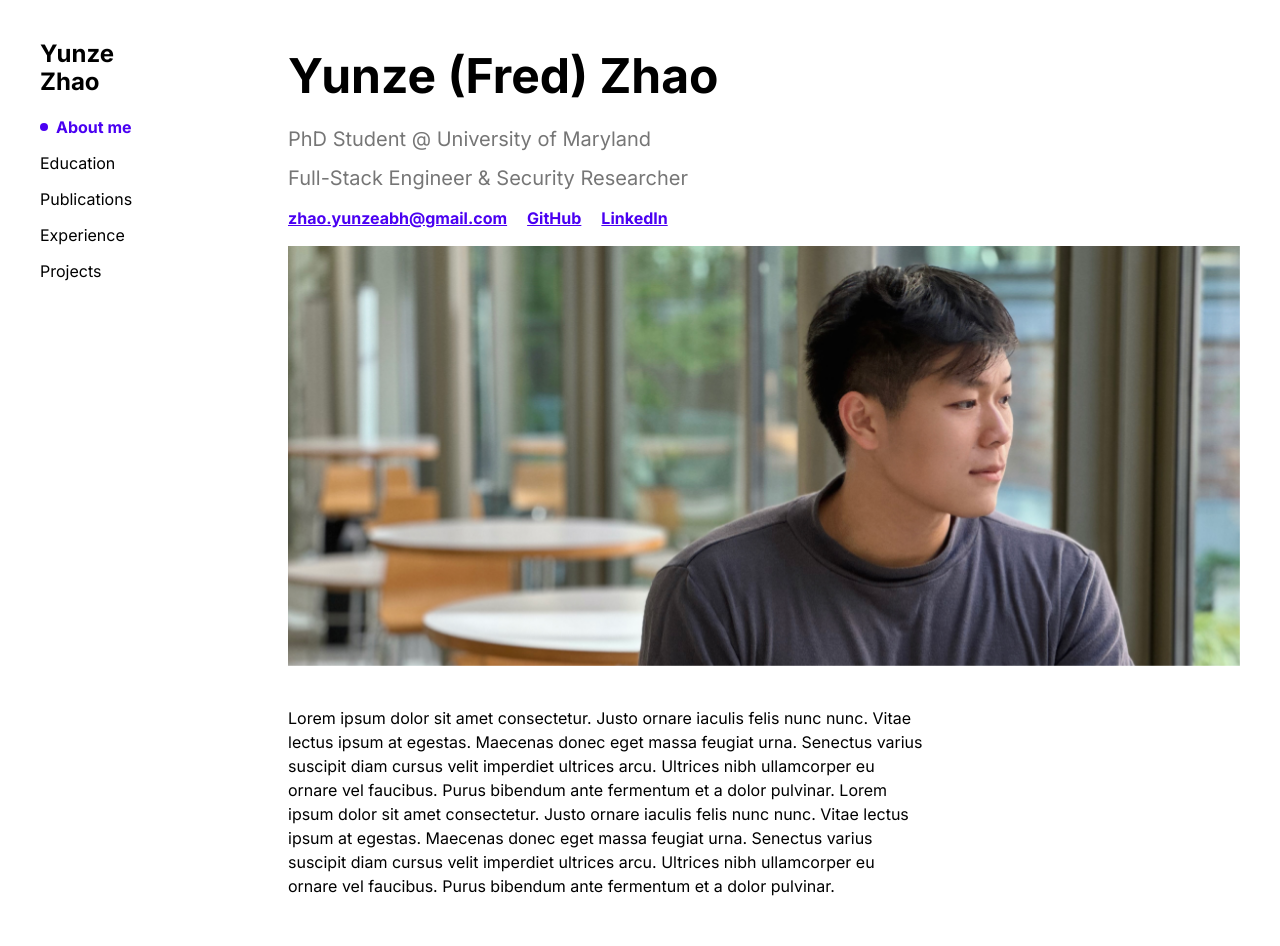
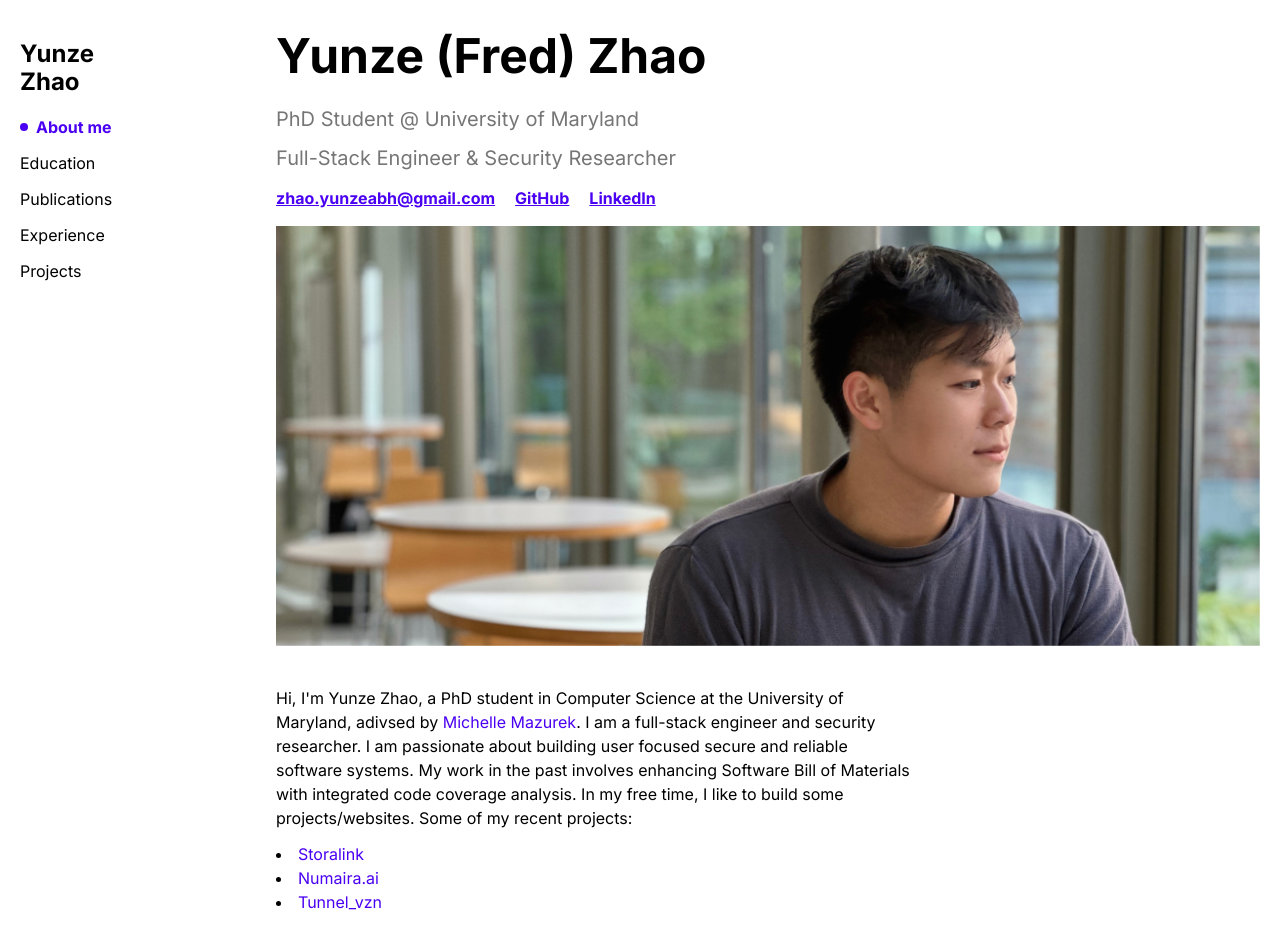
Before and after one commit to Yunzez/portfolio, a Next.js app in the folder portfolio/: page / in a window 1280 px wide. Shown: the top 946 px of the page. Built offline with nearby package versions, Linux system fonts and the light colour scheme.

Commit message:
Update page.tsx

```diff
--- a/portfolio/app/page.tsx
+++ b/portfolio/app/page.tsx
@@ -25,10 +25,10 @@ const NavMenu = () => {
   const [isOpen, setIsOpen] = useState(false);
 
   return (
-    <div className="w-full relative md:hidden sticky top-0 left-0 h-20 z-50">
+    <div className="w-full relative md:hidden sticky top-0 left-0 h-auto md:h-20 z-50">
       {/* Top Bar with Menu Icon */}
       <div
-        className="flex justify-end p-5 bg-white"
+        className="w-full flex justify-end p-3 md:p-5 bg-white"
         onClick={() => setIsOpen(!isOpen)}
       >
         <div className="cursor-pointer transition-transform">
@@ -130,8 +130,8 @@ const Home = () => {
     <>
       <NavMenu />
 
-      <div className="flex p-5 w-100 h-100">
-        <section className="hidden md:block w-1/5 p-5">
+      <div className="flex  w-100 h-100">
+        <section className="hidden md:block w-1/5 px-1 md:px-5">
           <div className="sticky top-10">
             <div
               style={{
@@ -216,7 +216,7 @@ const Home = () => {
             Full-Stack Engineer & Security Researcher
           </div>
           <div
-            className="flex gap-5 mt-4"
+            className="flex gap-5 mt-4 flex-wrap"
             style={{
               color: localTheme.purple,
               fontWeight: localTheme.boldWeight,
@@ -249,7 +249,7 @@ const Home = () => {
           </div>
 
           <div className="flex justify-start mt-4 z-1">
-            <div className="relative  h-[420px] w-full max-w-[1200px] ">
+            <div className="relative h-[280px] md:h-[420px] w-full max-w-[1200px] ">
               <Image
                 src="/asset/banner.jpg"
                 fill
@@ -260,19 +260,46 @@ const Home = () => {
           </div>
 
           <div className="max-w-screen-sm mt-10 " id="education">
-            Lorem ipsum dolor sit amet consectetur. Justo ornare iaculis felis
-            nunc nunc. Vitae lectus ipsum at egestas. Maecenas donec eget massa
-            feugiat urna. Senectus varius suscipit diam cursus velit imperdiet
-            ultrices arcu. Ultrices nibh ullamcorper eu ornare vel faucibus.
-            Purus bibendum ante fermentum et a dolor pulvinar. Lorem ipsum dolor
-            sit amet consectetur. Justo ornare iaculis felis nunc nunc. Vitae
-            lectus ipsum at egestas. Maecenas donec eget massa feugiat urna.
-            Senectus varius suscipit diam cursus velit imperdiet ultrices arcu.
-            Ultrices nibh ullamcorper eu ornare vel faucibus. Purus bibendum
-            ante fermentum et a dolor pulvinar.
+            Hi,  {"I'm"}  Yunze Zhao, a PhD student in Computer Science at the
+            University of Maryland, adivsed by{" "}
+            <a
+              style={{ color: localTheme.purple }}
+              href="https://users.umiacs.umd.edu/~mmazurek/"
+            >
+              Michelle Mazurek
+            </a>
+            . I am a full-stack engineer and security researcher. I am
+            passionate about building user focused secure and reliable software
+            systems. My work in the past involves enhancing Software Bill of
+            Materials with integrated code coverage analysis. In my free time, I
+            like to build some projects/websites. Some of my recent projects:
+            <li className="mt-3">
+              <a
+                style={{ color: localTheme.purple }}
+                href="https://www.storalink.com/"
+              >
+                Storalink
+              </a>
+            </li>
+            <li>
+              <a
+                style={{ color: localTheme.purple }}
+                href="https://www.numaira.org/"
+              >
+                Numaira.ai
+              </a>
+            </li>
+            <li>
+              <a
+                style={{ color: localTheme.purple }}
+                href="https://www.tunnelvzn.org/"
+              >
+                Tunnel_vzn
+              </a>
+            </li>
           </div>
 
-          <div className="mt-10" style={{ maxWidth: "650px" }}>
+          <div className="mt-40 " style={{ maxWidth: "650px" }}>
             <div
               style={{
                 fontWeight: localTheme.boldWeight,
```
